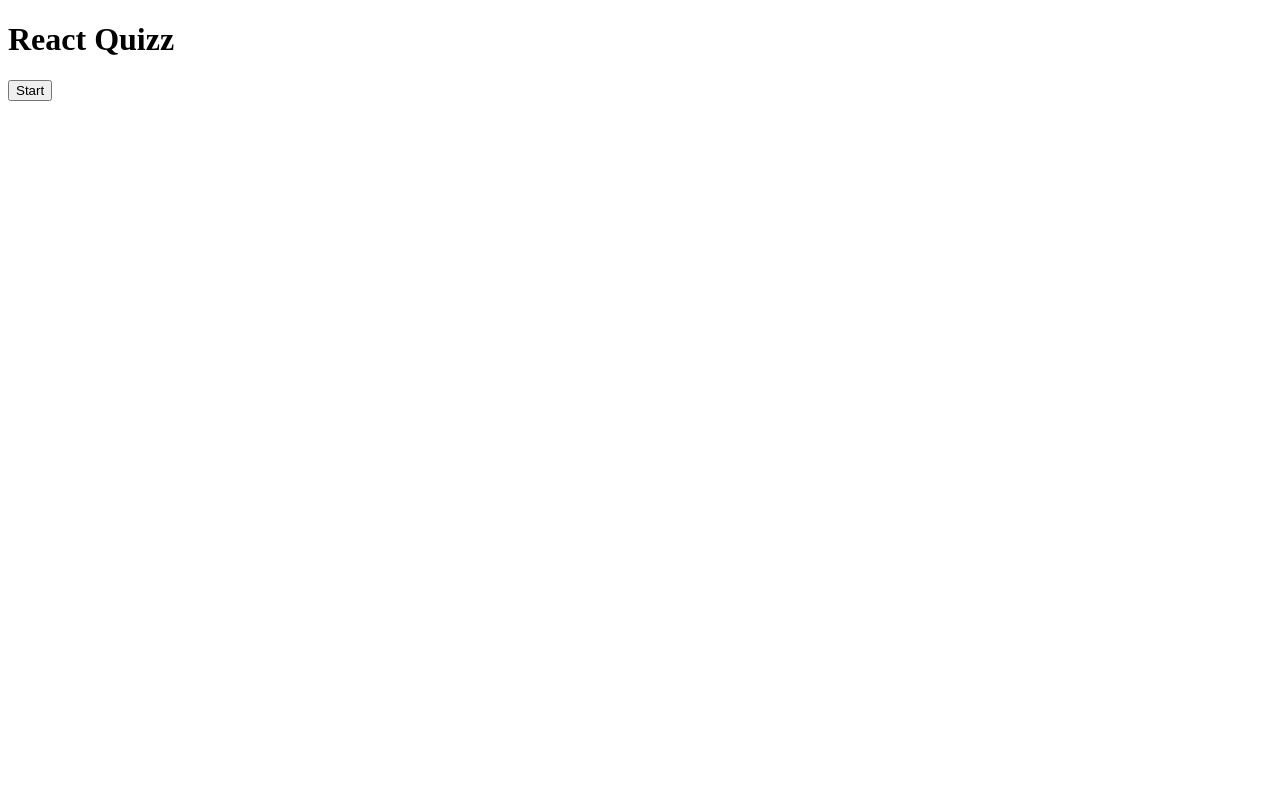
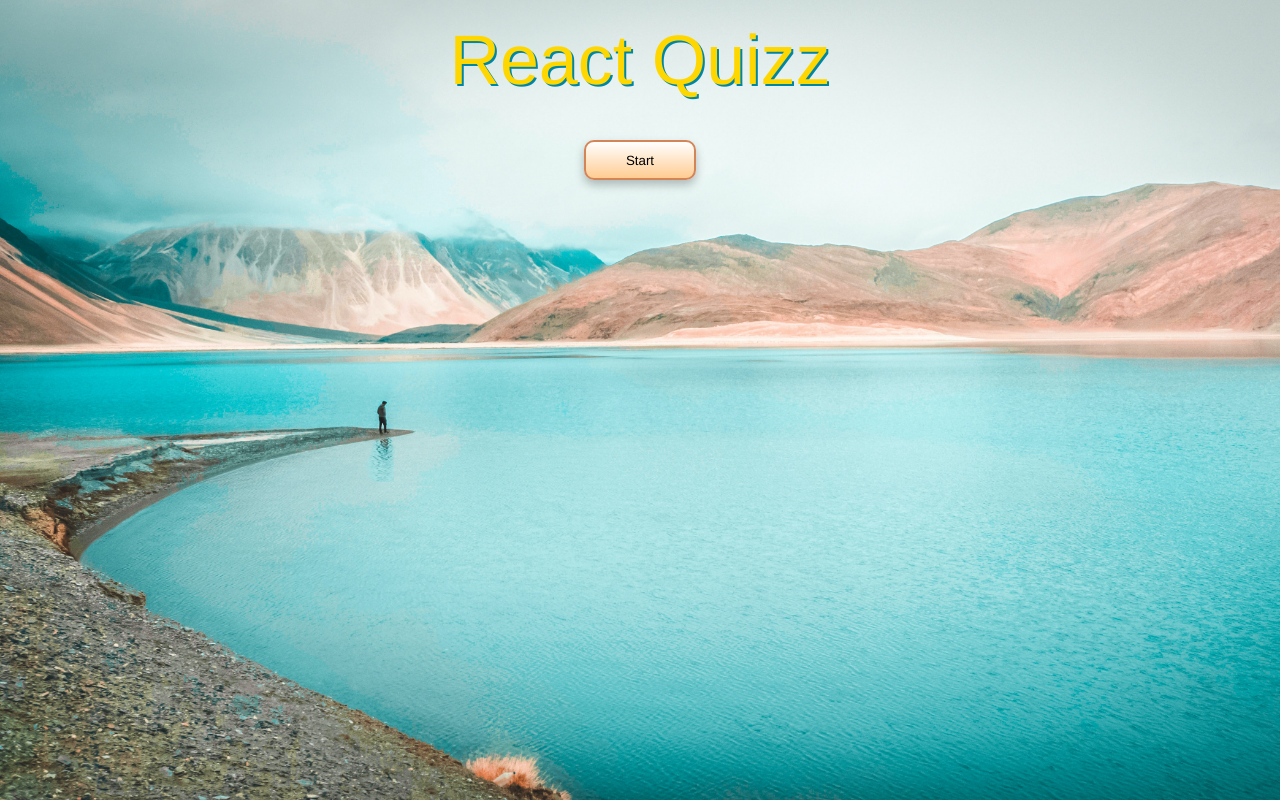
Before and after one commit to frontendprof/react-typescript-quiz-app, a React (Create React App) app: page / in a window 1280 px wide. Built offline with nearby package versions, Linux system fonts and the light colour scheme.

Commit message:
app.styles

```diff
--- /dev/null
+++ b/src/App.styles.ts
@@ -0,0 +1,73 @@
+
+import styled, {createGlobalStyle} from "styled-components";
+
+// <span>Photo by <a href="https://unsplash.com/@divya_agrawal?utm_source=unsplash&amp;utm_medium=referral&amp;utm_content=creditCopyText">Divya Agrawal</a> on <a href="https://unsplash.com/t/nature?utm_source=unsplash&amp;utm_medium=referral&amp;utm_content=creditCopyText">Unsplash</a></span>
+
+import BGImage from "./img/divya-agrawal-nhsrIwaz73M-unsplash.jpg";
+
+
+export const GlobalStyle=createGlobalStyle`
+    html{
+        height:100%;
+    }
+
+    body{
+        background-image:url(${BGImage});
+        background-size:cover;
+        margin:0;
+        padding:0 20px;
+        display:flex;
+        justify-content:center;
+    }
+
+    *{
+        box-sizing:border-box;
+        font-family:helvetica, sans-serif;
+    }
+`;
+
+export const Wrapper=styled.div`
+    display:flex;
+    flex-direction:column;
+    align-items:center;
+
+    >p{
+        color:#4747e5;
+    }
+
+    .score{
+        color:#4747e5;
+        font-size:2rem;
+        margin:0;
+    }
+
+    h1{
+        background-size:100%;
+        color:gold;
+        font-size:70px;
+        text-align:center;
+        background-clip:text;
+        // --webkit-background-clip:text;
+        // --webkit-text-fill-color:transparent;
+        // --moz-background-clip:text;
+        // --moz-text-fill-color:transparent;
+        filter:drop-shadow(2px 2px #0085a3);
+        font-weight:400;
+        margin:20px;
+    }
+
+    .start, .next{
+        cursor:pointer;
+        background:linear-gradient(180deg,#fff,#ffcc91);
+        border:2px solid #d38558;
+        box-shadow:0 5px 10px rgba(0,0,0,.25);
+        border-radius:10px;
+        height:40px;
+        margin:20px 0;
+        padding:0 40px;
+    }
+
+    .start{
+        max-width:200px;
+    }
+`;
--- a/src/App.tsx
+++ b/src/App.tsx
@@ -2,6 +2,9 @@ import React,{useState} from 'react';
 import QuestionCard from './components/QuestionCard';
 import {fetchQuizQuestions} from "./API";
 import {Difficulty,QuestionState} from "./API";
+
+// Styles
+import {GlobalStyle,Wrapper} from "./App.styles";
 
 
 
@@ -26,7 +29,7 @@ const App=()=> {
   const [score,setScore]=useState(0)
   const [gameOver,setGameOver]=useState(true);
 
-  console.log(questions)
+
 
 
   const triviaReq=async()=>{
@@ -77,14 +80,18 @@ const App=()=> {
 
   return (
 
-    <div className="App">
+    <>
+      <GlobalStyle />
+
+      <Wrapper>
+
         <h1>React Quizz</h1>
         {gameOver || userAnswers.length===TOTAL_QUESTION?(
 
           <button className="start" onClick={triviaReq}>Start</button>
         ):null}
 
-      {!gameOver ? <p className="score">Score:</p> :null}
+        {!gameOver ? <p className="score">Score: {score}</p> :null}
         {loading && <p>Loading questions ...</p>}
 
         {!loading && !gameOver && (
@@ -103,7 +110,10 @@ const App=()=> {
 
         ):null}
 
-    </div>
+
+      </Wrapper>
+
+    </>
   );
 }
 
```
Also changed, not shown: src/img/divya-agrawal-nhsrIwaz73M-unsplash.jpg (added), src/img/neven-krcmarek-9dTg44Qhx1Q-unsplash.jpg (deleted). Lines whose indentation alone changed are shown as unchanged.
